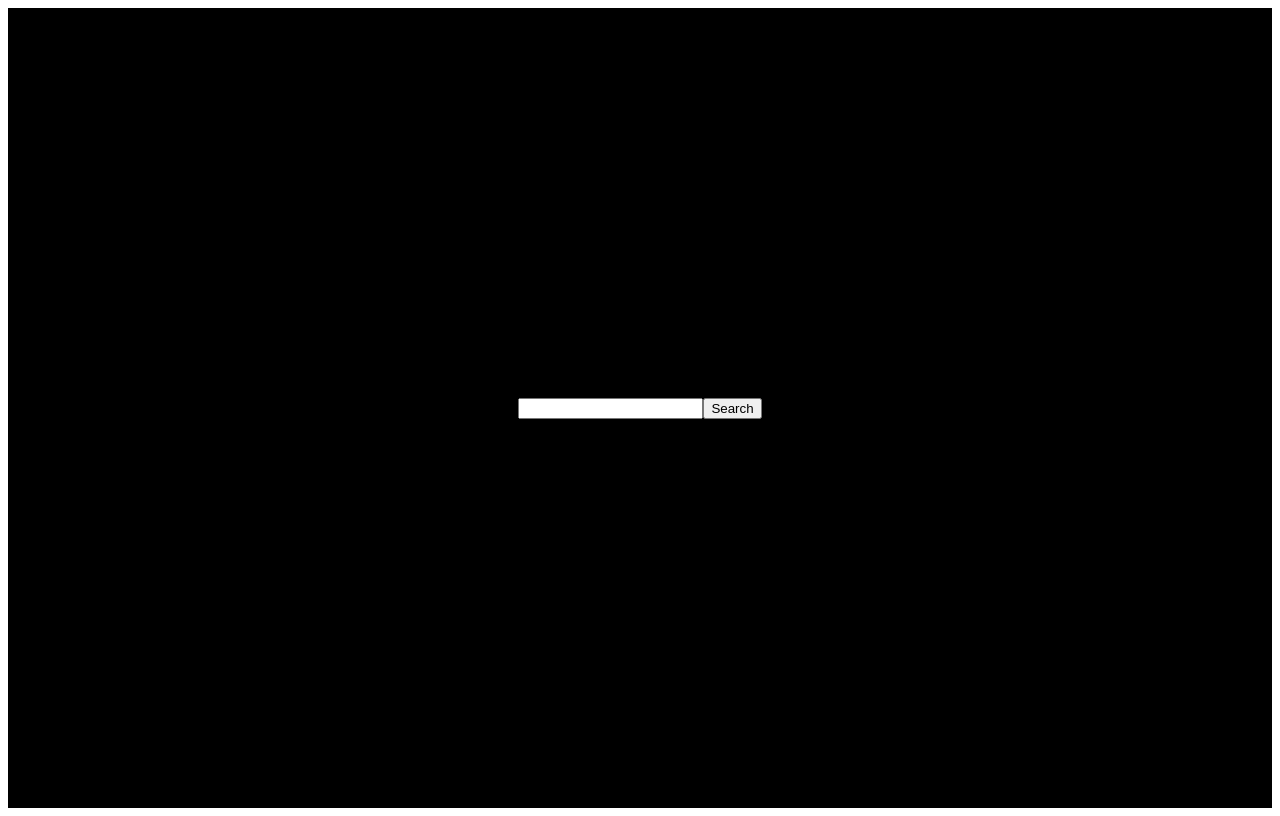
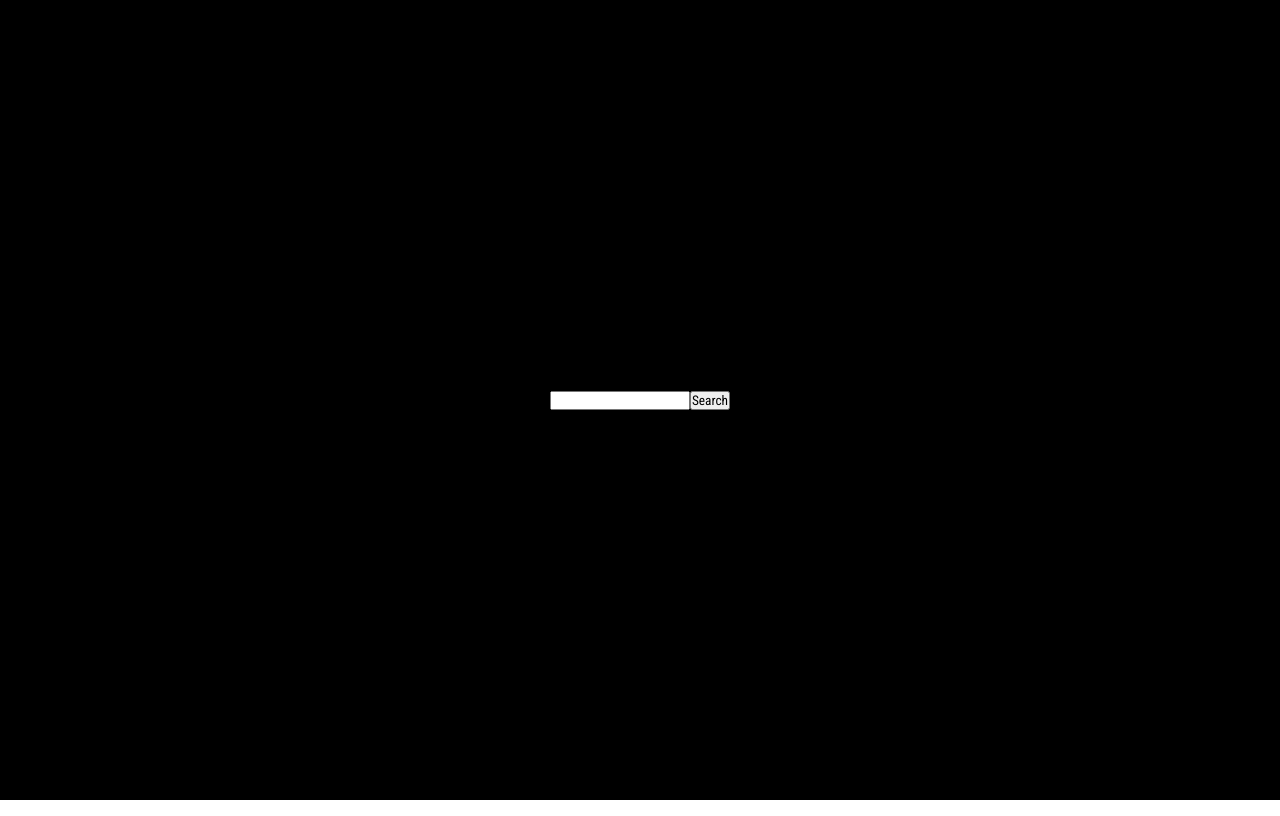
Before and after one commit to j-barreiros/qrcode-generator, a React (Vite) app: page / in a window 1280 px wide. Built offline with nearby package versions, Linux system fonts and the light colour scheme.

Commit message:
added more global styles

```diff
--- a/src/index.css
+++ b/src/index.css
@@ -0,0 +1,6 @@
+* {
+  padding: 0;
+  margin: 0;
+  box-sizing: border-box;
+  font-family: 'Roboto Condensed', sans-serif;
+}
```
